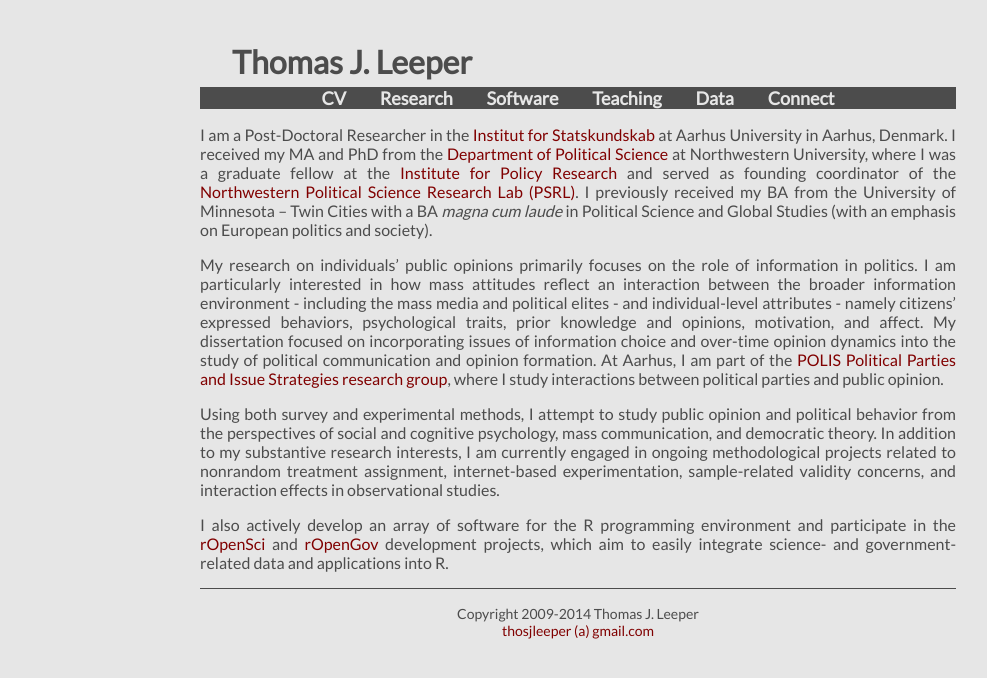
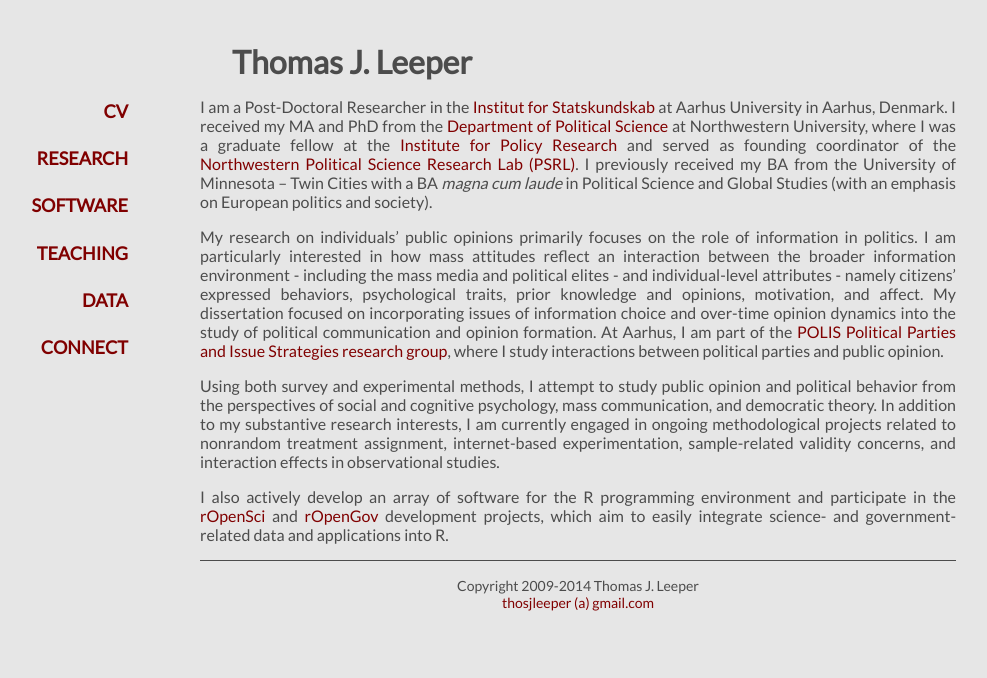
Before and after one commit to leeper/leeper.github.io, a Jekyll site: the page built from index.md, in a window 1280 px wide. Shown: the top 678 px of the page, without its empty margins (62-1049 px from the left). Built offline with Jekyll 4.4.1, drawn with Linux system fonts in a browser that asks for light colours.

Commit message:
change nav layout

```diff
--- a/_layouts/default.html
+++ b/_layouts/default.html
@@ -17,14 +17,12 @@
     <a href="http://www.thomasleeper.com"><p class="thomas">Thomas J. Leeper</p></a>
   </header>
   <nav>
-    <span class="nav">
   	<a class="nav" href="http://leeper.github.io/cv/cv.pdf">CV</a>
   	<a class="nav" href="http://leeper.github.io/research.html">Research</a>
   	<a class="nav" href="http://leeper.github.io/software.html">Software</a>
   	<a class="nav" href="http://leeper.github.io/teaching.html">Teaching</a>
   	<a class="nav" href="http://dvn.iq.harvard.edu/dvn/dv/leeper">Data</a>
   	<a class="nav" href="http://leeper.github.io/contact.html">Connect</a>
-    </span>
   </nav>
   <div style="margin-top: 0.08in; margin-bottom: 0.08in; color:#4c4c4c; ">
     <div class="entry-content">
--- a/assets/css/style.css
+++ b/assets/css/style.css
@@ -138,15 +138,32 @@ hr {
     margin-top:1em;
 }
 
+nav{
+    font-weight:bold;
+    text-transform:uppercase;
+    font-size:18px;
+    float:left;
+    margin-left:-12em;
+    width:9em;
+    text-align:right;
+}
+nav a{
+    display:block;
+    padding:.7em 1em;
+}
+nav a:hover{
+    background-color:maroon;
+    text-decoration:none;
+}
+
+/*
 nav {
 }
 
 span.nav {
     background-color:#4c4c4c;
-    font-weight:bold;
     text-align:center;
     display:block;
-    font-size:18px;
 }
 
 a.nav {
@@ -154,3 +171,4 @@ a.nav {
     margin-left:2%;
     margin-right:2%;
 }
+*/
```
